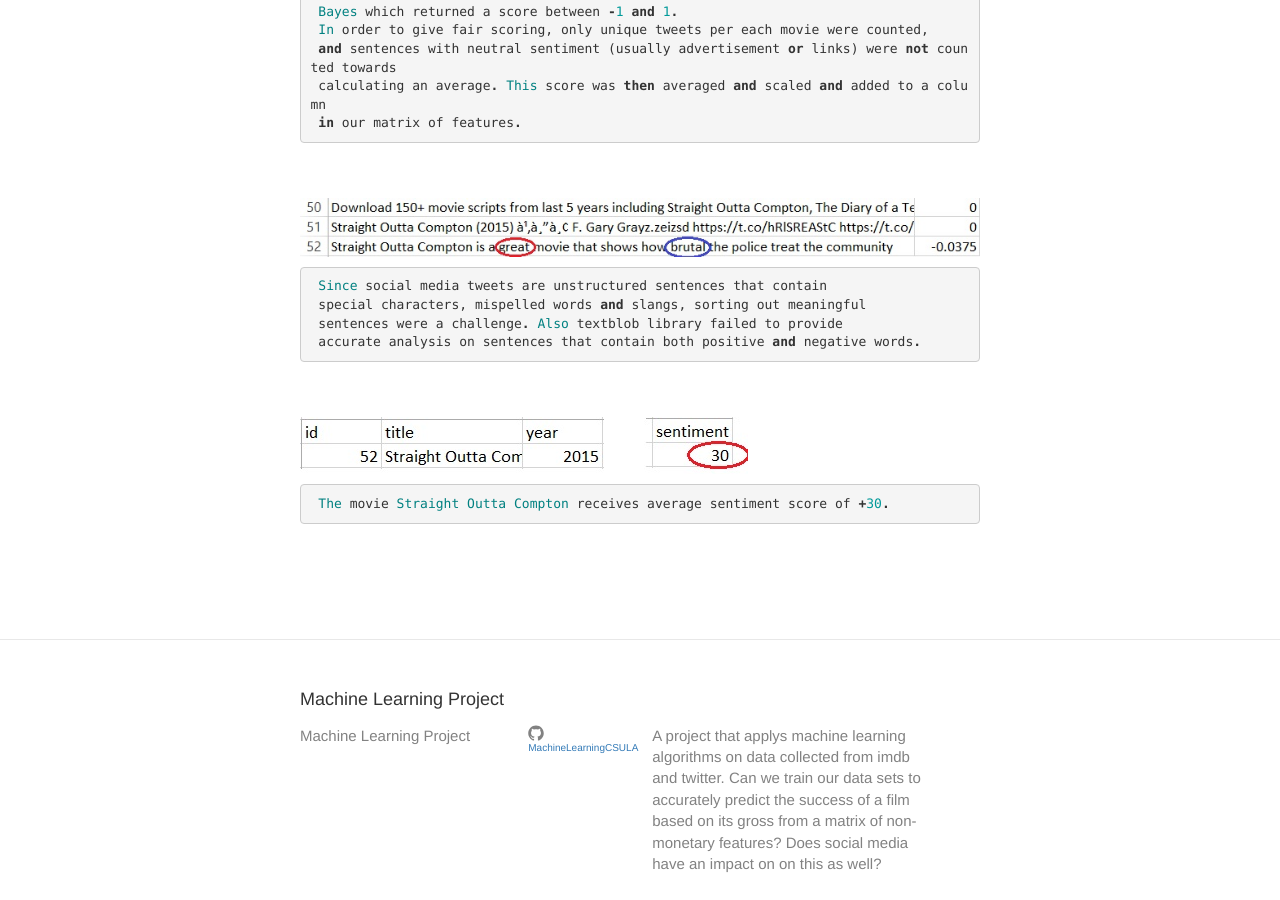
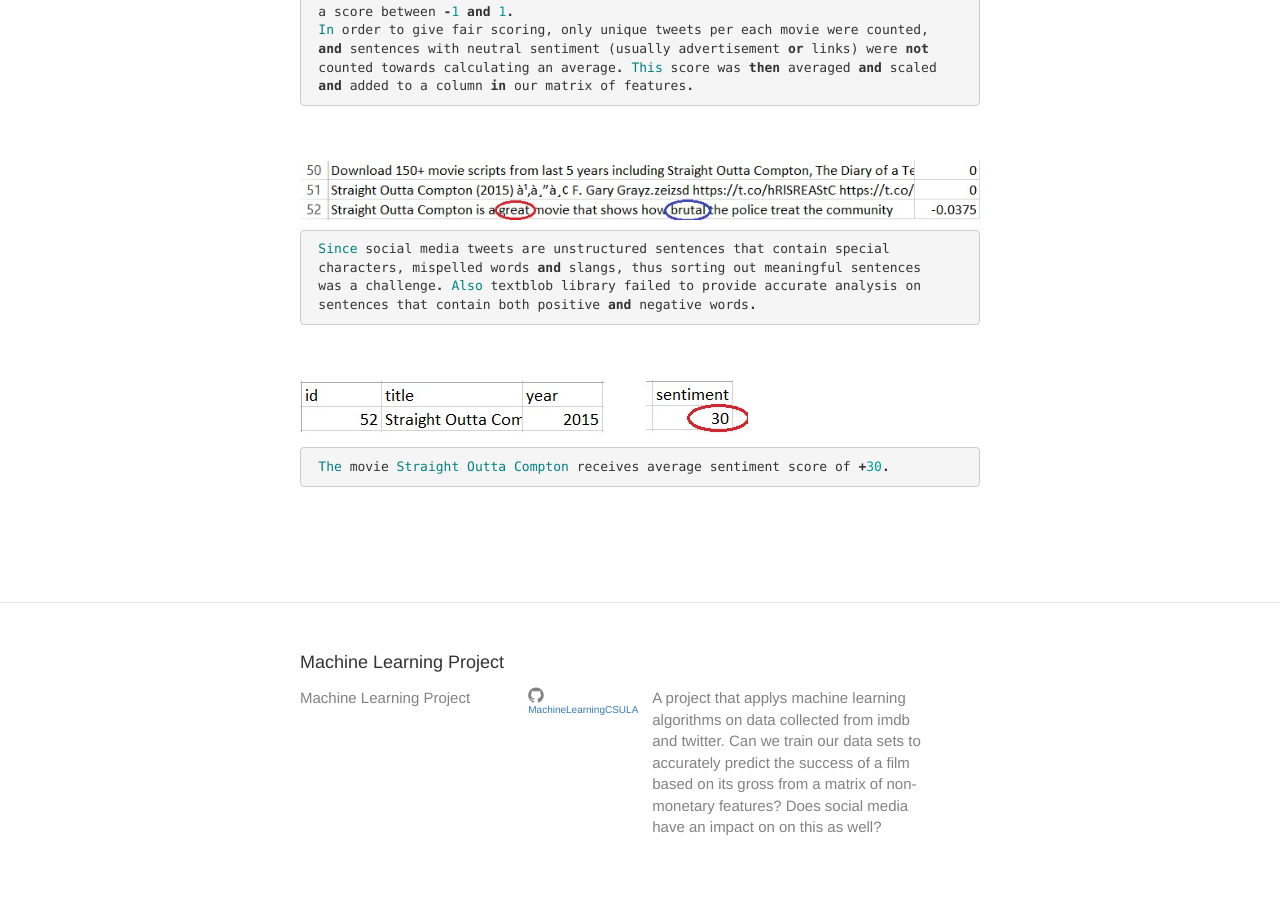
Before and after one commit to MachineLearningCSULA/MachineLearningCSULA.github.io, a Jekyll site: the page built from _posts/2016-03-17-welcome-to-jekyll.markdown, in a window 1280 px wide and 900 px high, scrolled down 2089 px. Built offline with Jekyll 4.4.1, drawn with Linux system fonts in a browser that asks for light colours.

Commit message:
edited sentiment

```diff
--- a/_posts/2016-03-17-welcome-to-jekyll.markdown
+++ b/_posts/2016-03-17-welcome-to-jekyll.markdown
@@ -69,22 +69,22 @@
 <img src="/assets/sentimentchart.jpg" />
 <br>
 {% highlight ruby %}
- The tweets were feed through a method in textblob that returned
- sentiment analysis based on sophisticated implementation of Naive
- Bayes which returned a score between -1 and 1.
+ The tweets were feed through a method in textblob that returned sentiment
+ analysis based on sophisticated implementation of Naive Bayes which returned
+ a score between -1 and 1.
  In order to give fair scoring, only unique tweets per each movie were counted,
- and sentences with neutral sentiment (usually advertisement or links) were not counted towards
- calculating an average. This score was then averaged and scaled and added to a column
- in our matrix of features.
+ and sentences with neutral sentiment (usually advertisement or links) were not
+ counted towards calculating an average. This score was then averaged and scaled
+ and added to a column in our matrix of features.
 {% endhighlight %}
 <br><br>
 <img src="/assets/sentimentchart2.jpg" />
 <br>
 {% highlight ruby %}
- Since social media tweets are unstructured sentences that contain
- special characters, mispelled words and slangs, sorting out meaningful
- sentences were a challenge. Also textblob library failed to provide
- accurate analysis on sentences that contain both positive and negative words.
+ Since social media tweets are unstructured sentences that contain special
+ characters, mispelled words and slangs, thus sorting out meaningful sentences
+ was a challenge. Also textblob library failed to provide accurate analysis on
+ sentences that contain both positive and negative words.
 {% endhighlight %}
 <br><br>
 <img src="/assets/straight_result.jpg" />
```
